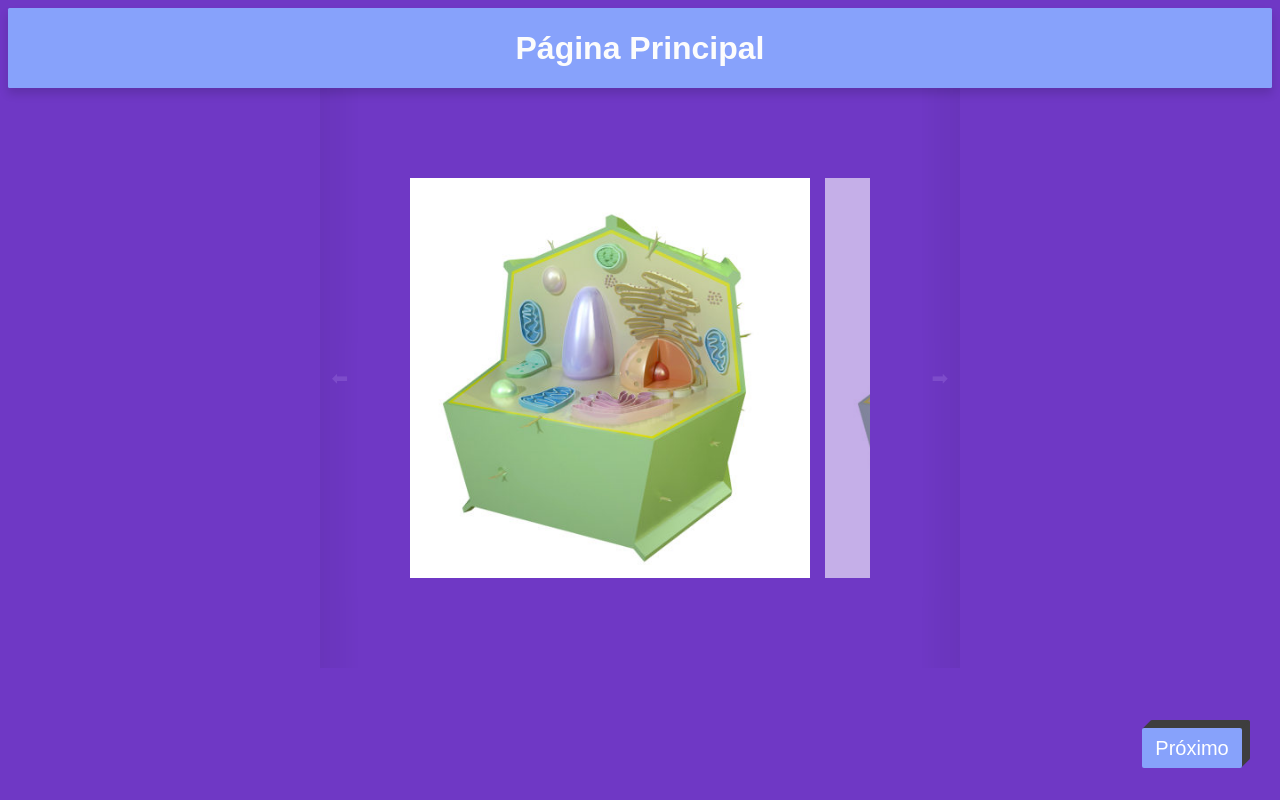
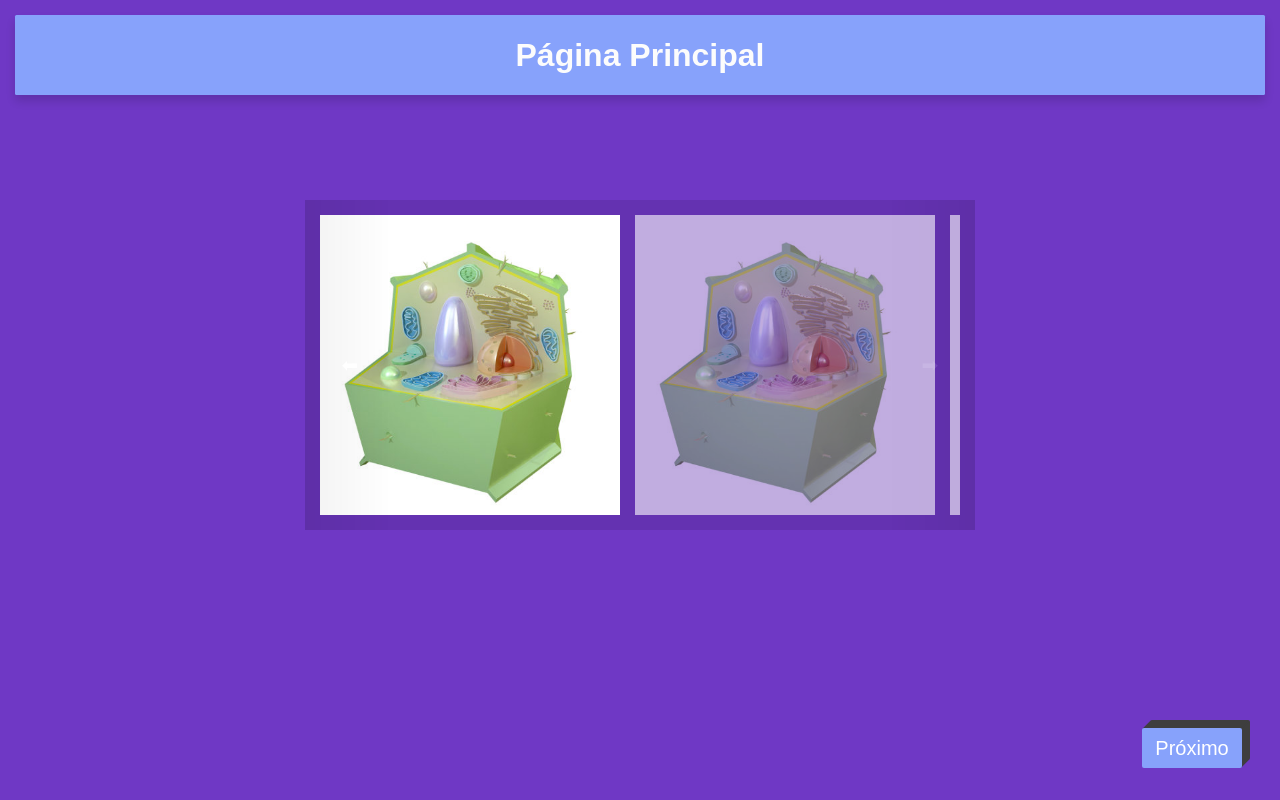
Before and after one commit to MarcosViniicius/Projeto-Integrador, a PHP site: page /HTML/index.html in a window 1280 px wide. Run offline with PHP 8.4, Linux system fonts and the light colour scheme.

Commit message:
Atualização de layout e funções de avançar e voltar adicionadas.

```diff
--- a/Projeto-integrador/CSS/styles.css
+++ b/Projeto-integrador/CSS/styles.css
@@ -1,5 +1,7 @@
 body {
   background-color: #6F38C5;
+  margin: 0px;
+  box-sizing: border-box;
 }
 
 .titulo {
@@ -9,6 +11,7 @@ body {
     background-color: #87A2FB;
     border-radius: 1.5px;
     padding: 0.1px;
+    margin: 15px;
     box-shadow: rgb(0 0 0 / 14%) 0px 6px 10px;
 }
 
@@ -66,18 +69,18 @@ body {
 @-webkit-keyframes shadow-pop-tr{0%{-webkit-box-shadow:0 0 #3e3e3e,0 0 #3e3e3e,0 0 #3e3e3e,0 0 #3e3e3e,0 0 #3e3e3e,0 0 #3e3e3e,0 0 #3e3e3e,0 0 #3e3e3e;box-shadow:0 0 #3e3e3e,0 0 #3e3e3e,0 0 #3e3e3e,0 0 #3e3e3e,0 0 #3e3e3e,0 0 #3e3e3e,0 0 #3e3e3e,0 0 #3e3e3e;-webkit-transform:translateX(0) translateY(0);transform:translateX(0) translateY(0)}100%{-webkit-box-shadow:1px -1px #3e3e3e,2px -2px #3e3e3e,3px -3px #3e3e3e,4px -4px #3e3e3e,5px -5px #3e3e3e,6px -6px #3e3e3e,7px -7px #3e3e3e,8px -8px #3e3e3e;box-shadow:1px -1px #3e3e3e,2px -2px #3e3e3e,3px -3px #3e3e3e,4px -4px #3e3e3e,5px -5px #3e3e3e,6px -6px #3e3e3e,7px -7px #3e3e3e,8px -8px #3e3e3e;-webkit-transform:translateX(-8px) translateY(8px);transform:translateX(-8px) translateY(8px)}}@keyframes shadow-pop-tr{0%{-webkit-box-shadow:0 0 #3e3e3e,0 0 #3e3e3e,0 0 #3e3e3e,0 0 #3e3e3e,0 0 #3e3e3e,0 0 #3e3e3e,0 0 #3e3e3e,0 0 #3e3e3e;box-shadow:0 0 #3e3e3e,0 0 #3e3e3e,0 0 #3e3e3e,0 0 #3e3e3e,0 0 #3e3e3e,0 0 #3e3e3e,0 0 #3e3e3e,0 0 #3e3e3e;-webkit-transform:translateX(0) translateY(0);transform:translateX(0) translateY(0)}100%{-webkit-box-shadow:1px -1px #3e3e3e,2px -2px #3e3e3e,3px -3px #3e3e3e,4px -4px #3e3e3e,5px -5px #3e3e3e,6px -6px #3e3e3e,7px -7px #3e3e3e,8px -8px #3e3e3e;box-shadow:1px -1px #3e3e3e,2px -2px #3e3e3e,3px -3px #3e3e3e,4px -4px #3e3e3e,5px -5px #3e3e3e,6px -6px #3e3e3e,7px -7px #3e3e3e,8px -8px #3e3e3e;-webkit-transform:translateX(-8px) translateY(8px);transform:translateX(-8px) translateY(8px)}}
 
 .container {
-  box-sizing: border-box;
   position: relative;
-  padding: 90px;
+  padding: 15px;
   max-width: 640px;
   margin: 0 auto;
+  background-color: rgba(0, 0, 0, 0.1);
 }
 
 .gallery-wrapper {
   overflow-x: auto;
-  display: flex;
   -ms-overflow-style: none;
   scrollbar-width: none;
+  Scroll-snap-align: center;
 }
 
 .gallery-wrapper::-webkit-scrollbar {
@@ -97,7 +100,7 @@ body {
   right: auto;
   bottom: 0;
   font-size: 20px;
-  width: 40px;
+  width: 90px;
   text-align: center;
   color: #fff;
   cursor: pointer;
@@ -119,14 +122,14 @@ body {
 
 .item {
   justify-content: center;
-  width: 400px;
-  height: 400px;
+  width: 300px;
+  height: 300px;
   flex-shrink: 0;
   opacity: 0.6;
   transition: all 600ms ease-in-out;
-  display: flex;
 }
 
 .current-item {
   opacity: 1;
+  scroll-snap-align: center
 }
--- a/Projeto-integrador/HTML/index.html
+++ b/Projeto-integrador/HTML/index.html
@@ -8,10 +8,12 @@
         <link rel="stylesheet" href="../CSS/styles.css">
     </head>
     <body>
-        <header><div class="titulo"><h1>Página Principal</h1></div></header>
-        <section class="section">
-        <a href="comp.html" class="botaoavancar"><button class="botao">Próximo</button></a>
-        </section>
+        <div class="titulo"><h1>Página Principal</h1></div>
+        <br>
+        <br>
+        <br>
+        <br>
+        <br>
         <div class="container">
             <button class="arrow-left control"aria-label="Previous Image">⬅</button>
             <button class="arrow-right control"aria-label="Next Image">➡</button>
@@ -26,6 +28,7 @@
                 </div>
             </div>
         </div>
+        <a href="comp.html" class="botaoavancar"><button class="botao">Próximo</button></a>
         <footer></footer>
         <script src="../Scripts/script.js"></script>
     </body>
```
